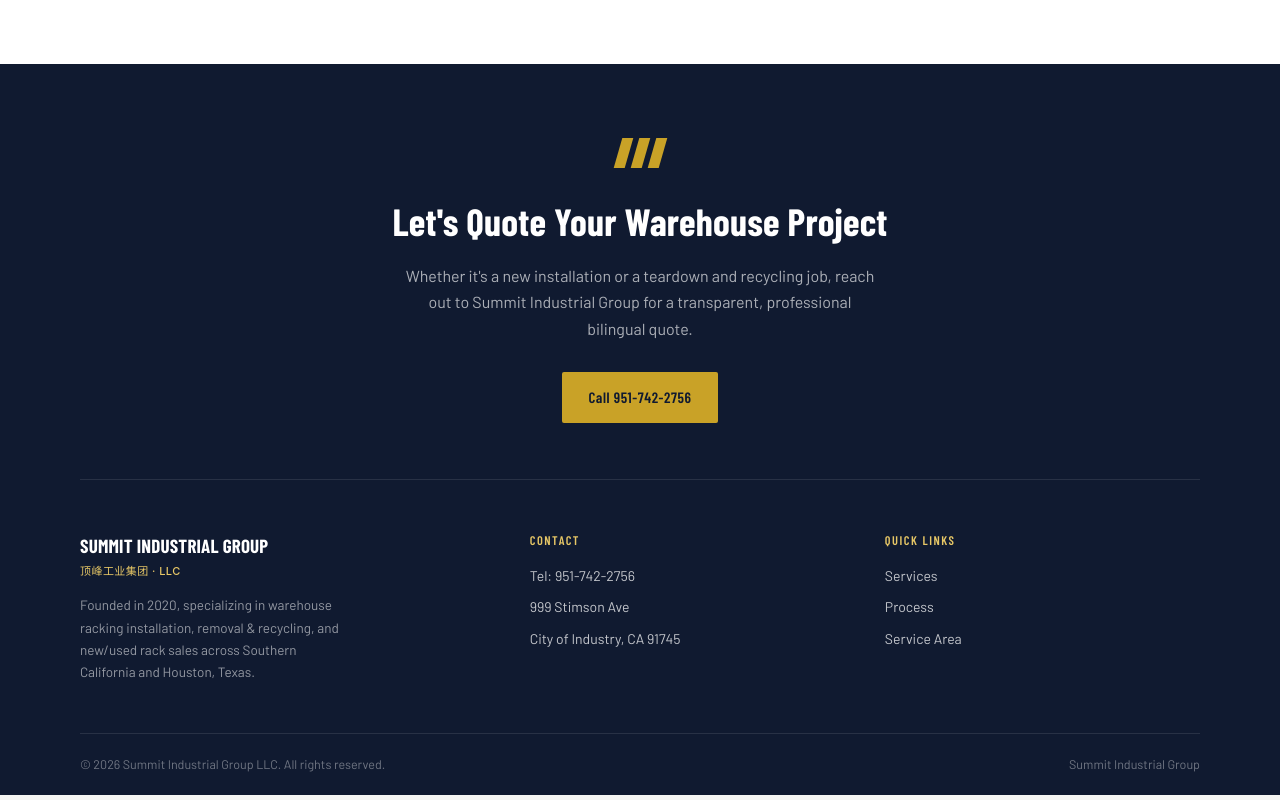
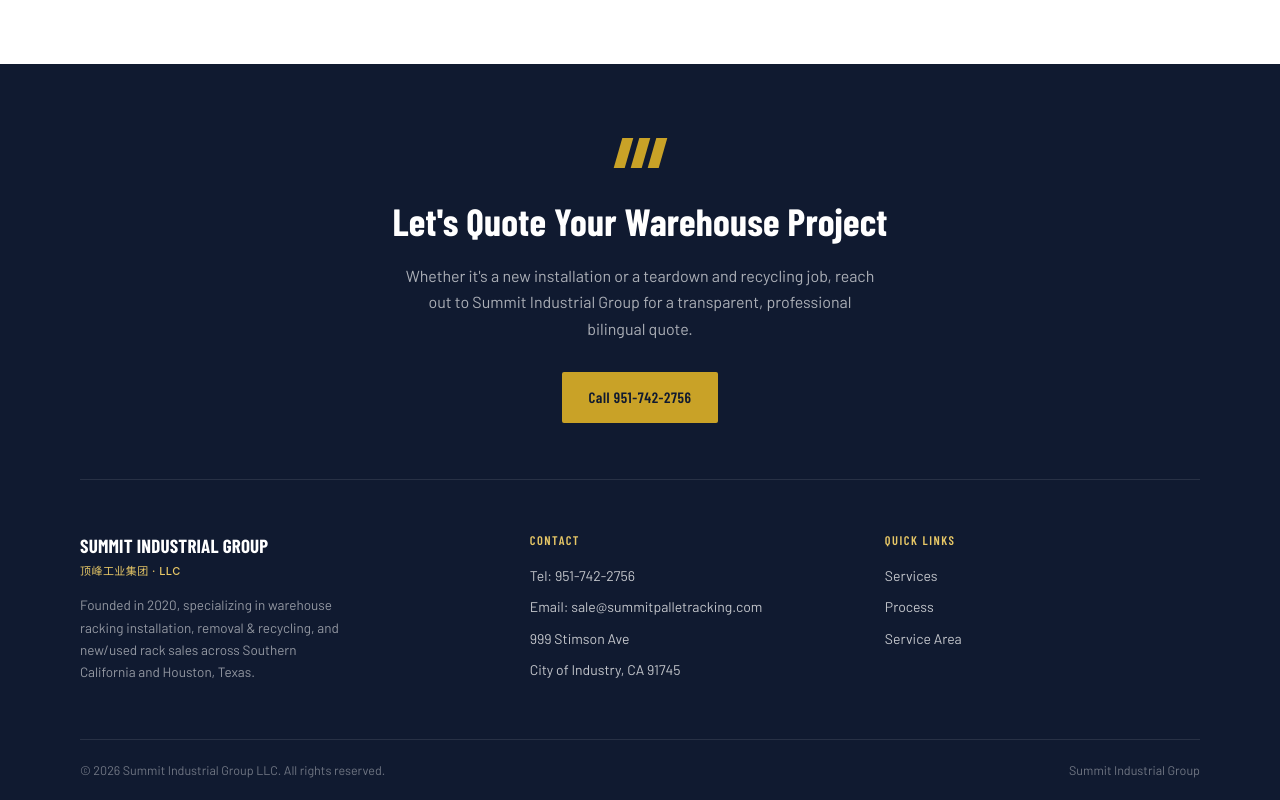
Before and after one commit to pawfectencounters/summitpalletracking.com, a plain HTML site: page index.html in a window 1280 px wide. Shown: the part 4286-5086 px from the top of the page. Drawn offline with nearby package versions, Linux system fonts and the light colour scheme; a web font is replaced by a local one.

Commit message:
Add contact email

```diff
--- a/index.html
+++ b/index.html
@@ -529,7 +529,7 @@
     </div>
     <div class="foot-col">
       <h4>Contact</h4>
-      <a href="tel:9517422756">Tel: 951-742-2756</a>
+      <a href="tel:9517422756">Tel: 951-742-2756</a><a href="mailto:sale@summitpalletracking.com">Email: sale@summitpalletracking.com</a>
       <p>999 Stimson Ave</p>
       <p>City of Industry, CA 91745</p>
     </div>
```
